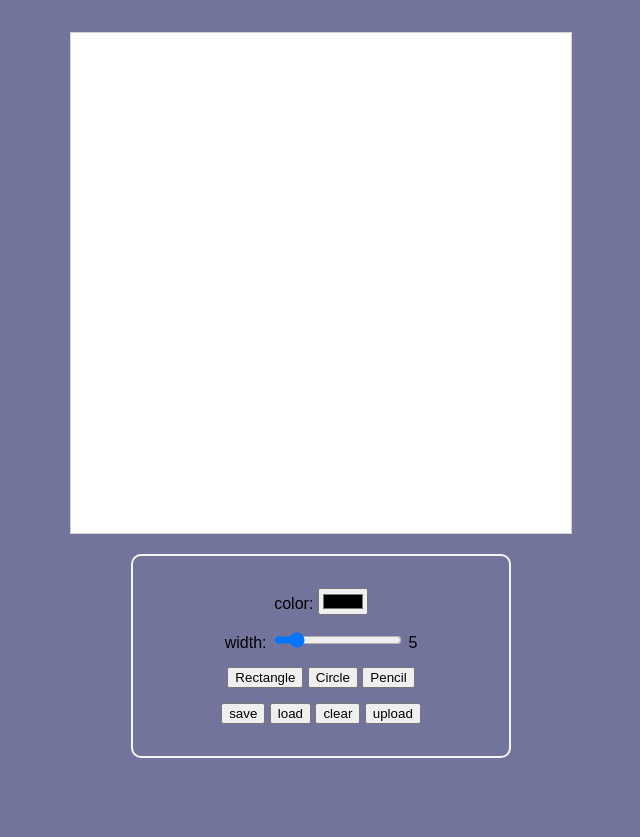
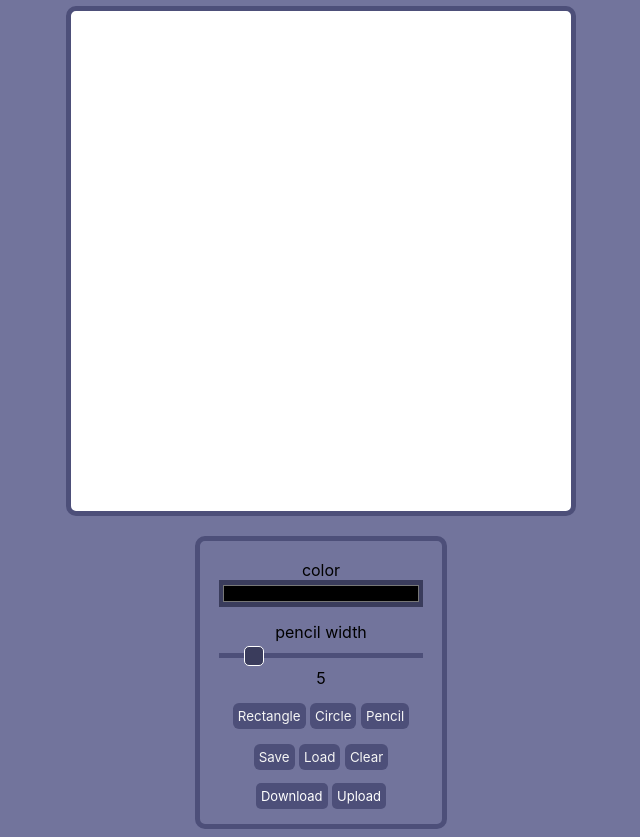
Before and after one commit to MarkDavidovich/ex-canvas, a plain HTML site: page index.html in a window 1280 px wide. Shown: the part 55-892 px from the top of the page, without its empty margins (319-959 px from the left). Before the commit the page ends 821 px from the top, so only its background shows below. Drawn offline with Linux system fonts and the light colour scheme.

Commit message:
Add touch support Add download support Add upload support Fix some visual bugs

```diff
--- a/css/style.css
+++ b/css/style.css
@@ -1,5 +1,11 @@
 * {
+    font-family: -apple-system, system-ui, "Segoe UI", Helvetica, Arial, sans-serif, "Apple Color Emoji", "Segoe UI Emoji";
     box-sizing: border-box;
+}
+
+h2 {
+    margin: 2px;
+    color: #3a3c5c
 }
 
 body {
@@ -15,15 +21,66 @@ body {
 
 canvas {
     background-color: white;
-    border: 1px solid lightgray;
+    border: 5px solid #4d4f79;
+    border-radius: 10px;
 }
 
 .btns {
-    width: 30%;
-    border: 2px solid whitesmoke;
-    padding: 2em;
+    width: 20%;
+    border: 5px solid #4d4f79;
+    padding: 1.2em;
+
     border-radius: 10px;
     display: flex;
     flex-direction: column;
     gap: 15px;
 }
+
+button {
+    padding: 5px;
+    border-radius: 6px;
+    background-color: #4d4f79;
+    color: whitesmoke;
+    border: none;
+    cursor: pointer;
+}
+
+.pencil-width {
+    appearance: none;
+    background: #4d4f79;
+    height: 5px;
+    margin: 10px 0;
+    width: 100%;
+}
+
+.pencil-width::-webkit-slider-thumb {
+    -webkit-appearance: none;
+    appearance: none;
+    width: 20px;
+    height: 20px;
+    border: solid 1px white;
+    border-radius: 5px;
+    background: #3a3c5c;
+    cursor: pointer;
+}
+
+.download-btn,
+.upload-btn {
+    padding: 5px;
+    background-color: #4d4f79;
+    border-radius: 5px;
+    color: white;
+    font-size: 13px;
+    text-decoration: none;
+}
+
+
+.color-picker {
+    background-color: #3a3c5c;
+    width: 100%;
+    border: none;
+}
+
+.tool-btns button.active {
+    box-shadow: 0 0 5px rgba(255, 255, 255, 0.856);
+}
--- a/index.html
+++ b/index.html
@@ -9,35 +9,42 @@
 </head>
 
 <body onload="onInit()">
-    <h3>Canvas time</h3>
+    <h2>Canvas™</h2>
 
     <canvas width="500" height="500" onclick="onClick(event)" onmousedown="onStartLine(event)"
-        onmousemove="onDrawLine(event)" onmouseup="onEndLine(event)"></canvas>
+        onmousemove="onDrawLine(event)" onmouseup="onEndLine(event)" ontouchstart="onTouchStart(event)"
+        ontouchmove="onTouchMove(event)" ontouchend="onTouchEnd(event)"></canvas>
 
 
     <div class="btns">
         <section class="color-settings">
-            <label for="pencil-width">color:</label>
-            <input type="color" class="color-picker" onchange="onColorChange(event)">
+            <label for="pencil-width">color</label> <br />
+            <input type="color" class="color-picker" name="color-settings" onchange="onColorChange(event)">
         </section>
 
         <section class="width-settings">
-            <label for="pencil-width">width:</label>
-            <input type="range" class="pencil-width" min="1" max="30" value="5" onchange="onWidthChange(event)">
+            <label for="pencil-width">pencil width</label>
+            <input type="range" class="pencil-width" name="pencil-width" min="1" max="30" value="5"
+                onchange="onWidthChange(event)">
             <span class="width-value">5</span>
         </section>
 
         <section class="tool-btns">
-            <button onclick="onSetTool('rect')">Rectangle</button>
-            <button onclick="onSetTool('circle')">Circle</button>
-            <button onclick="onSetTool('pencil')">Pencil</button>
+            <button class="rect-btn" onclick="onSetTool('rect')">Rectangle</button>
+            <button class="circle-btn" onclick="onSetTool('circle')">Circle</button>
+            <button class="pencil-btn" onclick="onSetTool('pencil')">Pencil</button>
         </section>
 
         <section class="action-btns">
-            <button onclick="onSave()">save</button>
-            <button onclick="onLoad()">load</button>
-            <button onclick="onClearCanvas()">clear</button>
-            <button onclick="">upload</button>
+            <button onclick="onSave()">Save</button>
+            <button onclick="onLoad()">Load</button>
+            <button onclick="onClearCanvas()">Clear</button>
+        </section>
+
+        <section class="data-btns">
+            <a href="#" class="download-btn" onclick="onDownload(this)" download="my-img.jpg">Download</a>
+            <label class="upload-btn" for="img-upload">Upload</label>
+            <input type="file" id="img-upload" onchange="onImgInput(event)" accept="image/*" style="display:none;" />
         </section>
     </div>
 
--- a/js/main.js
+++ b/js/main.js
@@ -12,6 +12,10 @@ function onInit() {
     gElCanvas = document.querySelector('canvas')
     gCtx = gElCanvas.getContext('2d')
     gTool = 'pencil'
+
+    gElCanvas.addEventListener('touchstart', onTouchStart)
+    gElCanvas.addEventListener('touchmove', onTouchMove)
+    gElCanvas.addEventListener('touchend', onTouchEnd)
 }
 
 function onClick(ev) {
@@ -98,6 +102,13 @@ function onLoad() {
 
 function onSetTool(tool) {
     gTool = tool
+
+    document.querySelectorAll('.tool-btns button').forEach(btn => {
+        btn.classList.remove('active')
+    })
+
+    document.querySelector(`.${tool}-btn`).classList.add('active')
+
     console.log(gTool)
 }
 
@@ -148,6 +159,51 @@ function onWidthChange(ev) {
     document.querySelector(".width-value").innerHTML = brushWidth
 }
 
-function renderButton() {
+//Touch functions
+function onTouchStart(ev) {
+    ev.preventDefault()
+    const touch = ev.touches[0]
+    onStartLine({
+        offsetX: touch.clientX - gElCanvas.getBoundingClientRect().left,
+        offsetY: touch.clientY - gElCanvas.getBoundingClientRect().top
+    })
+}
 
+function onTouchMove(ev) {
+    ev.preventDefault()
+    const touch = ev.touches[0]
+    onDrawLine({
+        offsetX: touch.clientX - gElCanvas.getBoundingClientRect().left,
+        offsetY: touch.clientY - gElCanvas.getBoundingClientRect().top
+    })
 }
+
+function onTouchEnd() {
+    onEndLine()
+}
+
+function onDownload(elLink) {
+    const canvasContent = gElCanvas.toDataURL('image/png')
+    elLink.href = canvasContent;
+    elLink.download = 'canvas_image.png'
+}
+
+function onImgInput(ev) {
+    loadImageFromInput(ev, renderImg)
+}
+
+function loadImageFromInput(ev, onImageReady) {
+    const reader = new FileReader()
+
+    reader.onload = ev => {
+        let img = new Image()
+        img.src = ev.target.result
+        img.onload = () => onImageReady(img)
+    }
+    reader.readAsDataURL(ev.target.files[0])
+}
+
+function renderImg(img) {
+    gElCanvas.height = (img.naturalHeight / img.naturalWidth) * gElCanvas.width
+    gCtx.drawImage(img, 0, 0, gElCanvas.width, gElCanvas.height)
+}
```
